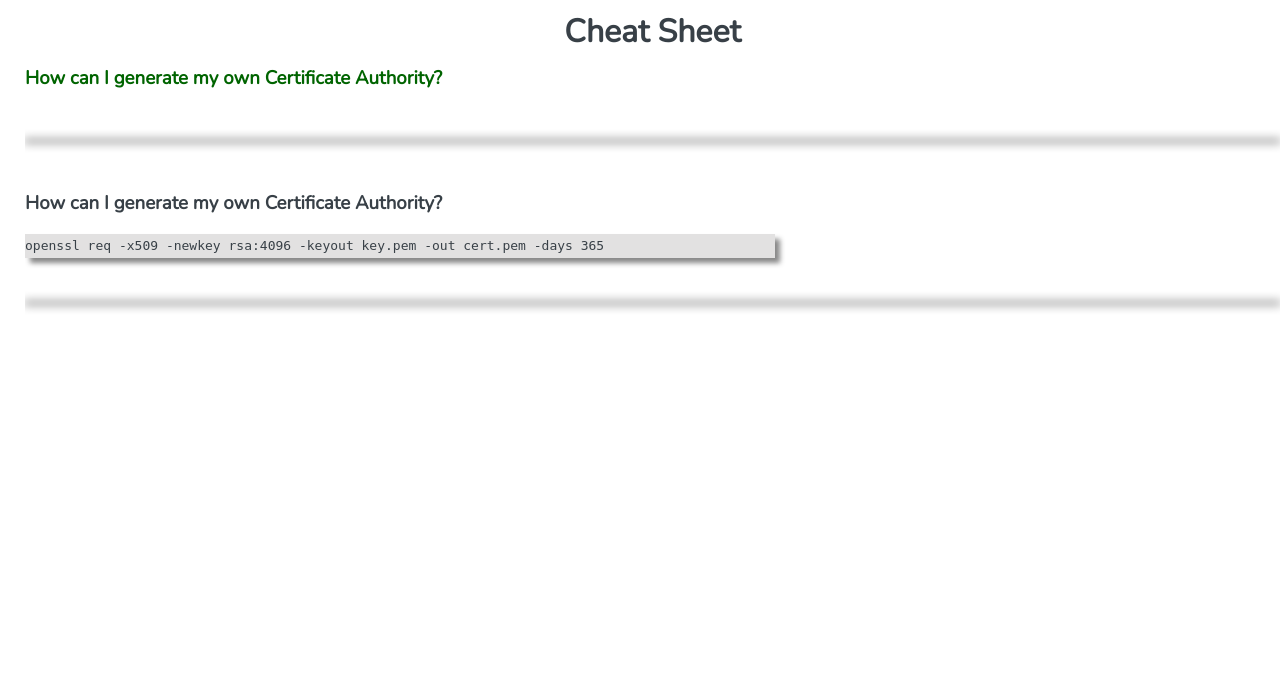
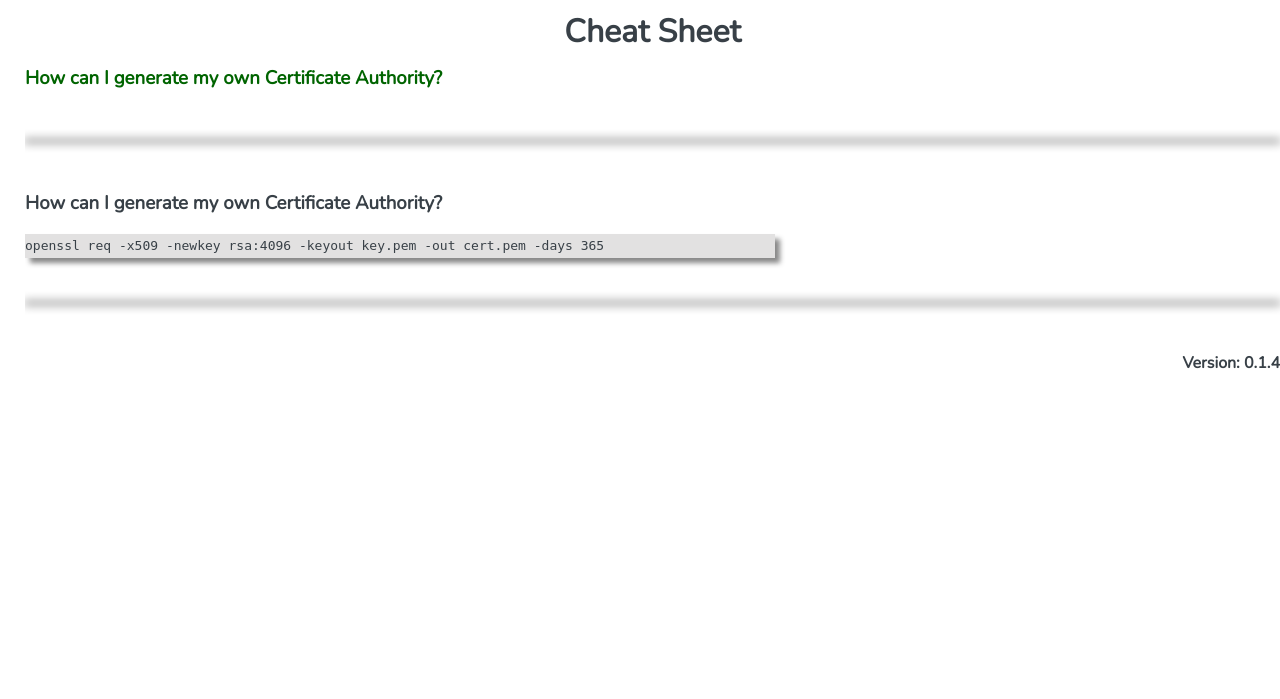
Before and after one commit to tchellomello/my-ssl-certs, a Django app: page /cheat_sheet/ in a window 1280 px wide. Shown: the part 101-800 px from the top of the page. Run offline with Django 3.2, Linux system fonts and the light colour scheme; data comes from the database, SQL or seed files in the repository; some libraries are stand-ins or nearby versions.

Commit message:
Added app version footer and ordered the sequence of attributes for certificate

```diff
--- /dev/null
+++ b/mysslcerts/app/context_processors.py
@@ -0,0 +1,4 @@
+from django.conf import settings
+
+def app_version(context):
+    return {'APP_VERSION': settings.APP_VERSION}
--- a/mysslcerts/app/libs.py
+++ b/mysslcerts/app/libs.py
@@ -41,6 +41,11 @@
         cert.get_subject().ST = ca_state
         cert.get_subject().L = ca_city
         cert.get_subject().O = ca_organization
+
+        #optional
+        if ca_organizational_unit:
+            cert.get_subject().OU = ca_organizational_unit
+
         cert.get_subject().CN = ca_common_name
 
         #add CA extension CA:True
@@ -55,9 +60,6 @@
                 b"authorityKeyIdentifier", False, b"keyid:always", issuer=cert)
         ])
 
-        #optional
-        if ca_organizational_unit:
-            cert.get_subject().OU = ca_organizational_unit
 
         cert.set_serial_number(randint(1,99))
         cert.gmtime_adj_notBefore(0)
@@ -131,6 +133,11 @@
         req.get_subject().ST = cert_state
         req.get_subject().L = cert_city
         req.get_subject().O = cert_organization
+
+        #optional
+        if cert_organizational_unit:
+            req.get_subject().OU = cert_organizational_unit
+
         req.get_subject().CN = cert_common_name
 
         # make sure CN is the first in the AltNames list
@@ -149,10 +156,6 @@
             crypto.X509Extension(b'extendedKeyUsage', False, b'serverAuth, clientAuth'),
             crypto.X509Extension(b"subjectAltName", False, ", ".join(alt_names).encode()),
         ])
-
-        #optional
-        if cert_organizational_unit:
-            req.get_subject().OU = cert_organizational_unit
 
         #create key
         k = crypto.PKey()
--- a/mysslcerts/app/templates/app/index.html
+++ b/mysslcerts/app/templates/app/index.html
@@ -37,6 +37,7 @@
 {% endblock %}
 
 {% block body_end %}
+<p align='right'><b>Version: {{ APP_VERSION }}</b></p>
        </main>
     </body>
 </html>
--- a/mysslcerts/mysslcerts/settings.py
+++ b/mysslcerts/mysslcerts/settings.py
@@ -15,6 +15,8 @@
 # Build paths inside the project like this: os.path.join(BASE_DIR, ...)
 BASE_DIR = os.path.dirname(os.path.dirname(os.path.abspath(__file__)))
 
+# Version
+APP_VERSION = "0.1.4"
 
 # Quick-start development settings - unsuitable for production
 # See https://docs.djangoproject.com/en/2.0/howto/deployment/checklist/
@@ -62,6 +64,7 @@
         'APP_DIRS': True,
         'OPTIONS': {
             'context_processors': [
+                'app.context_processors.app_version',
                 'django.template.context_processors.debug',
                 'django.template.context_processors.request',
                 'django.contrib.auth.context_processors.auth',
```
